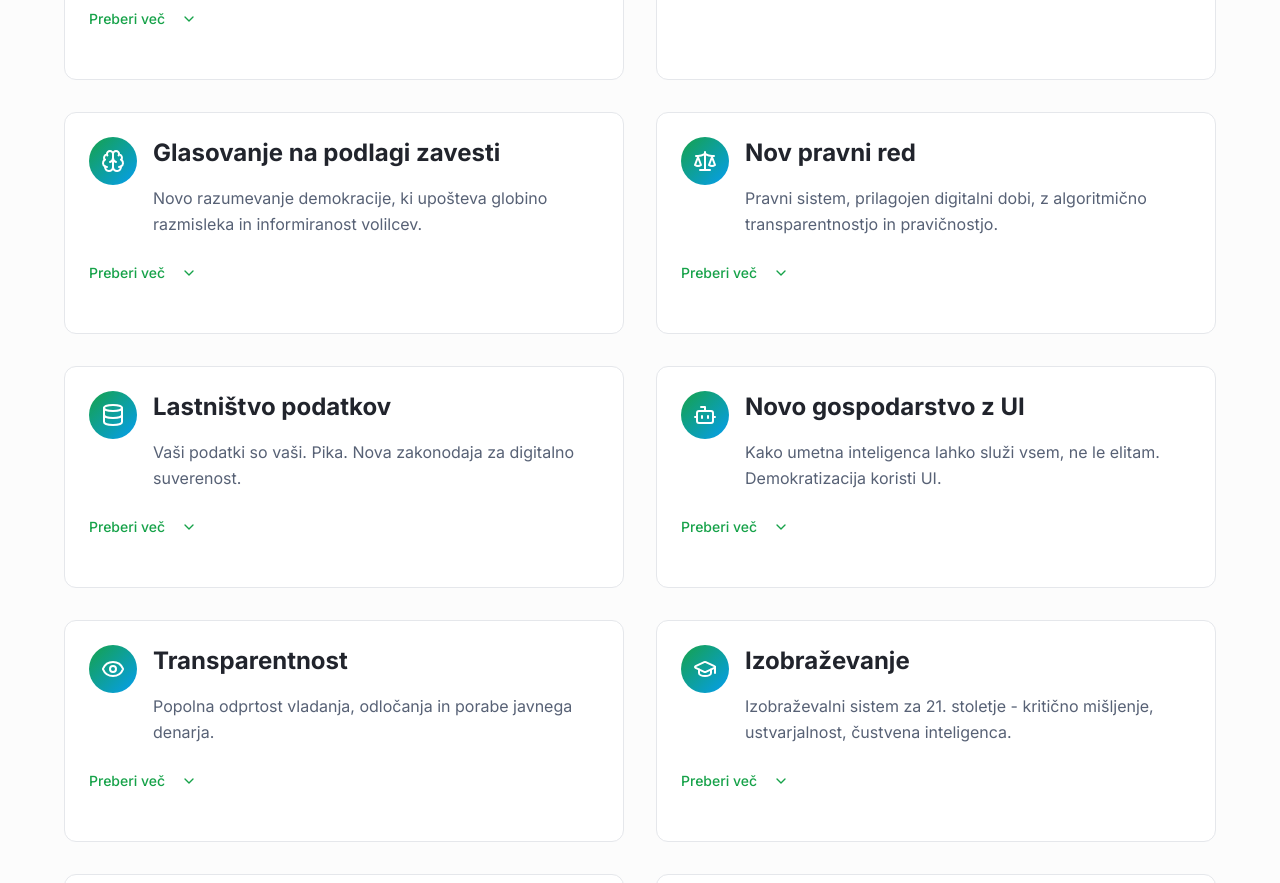
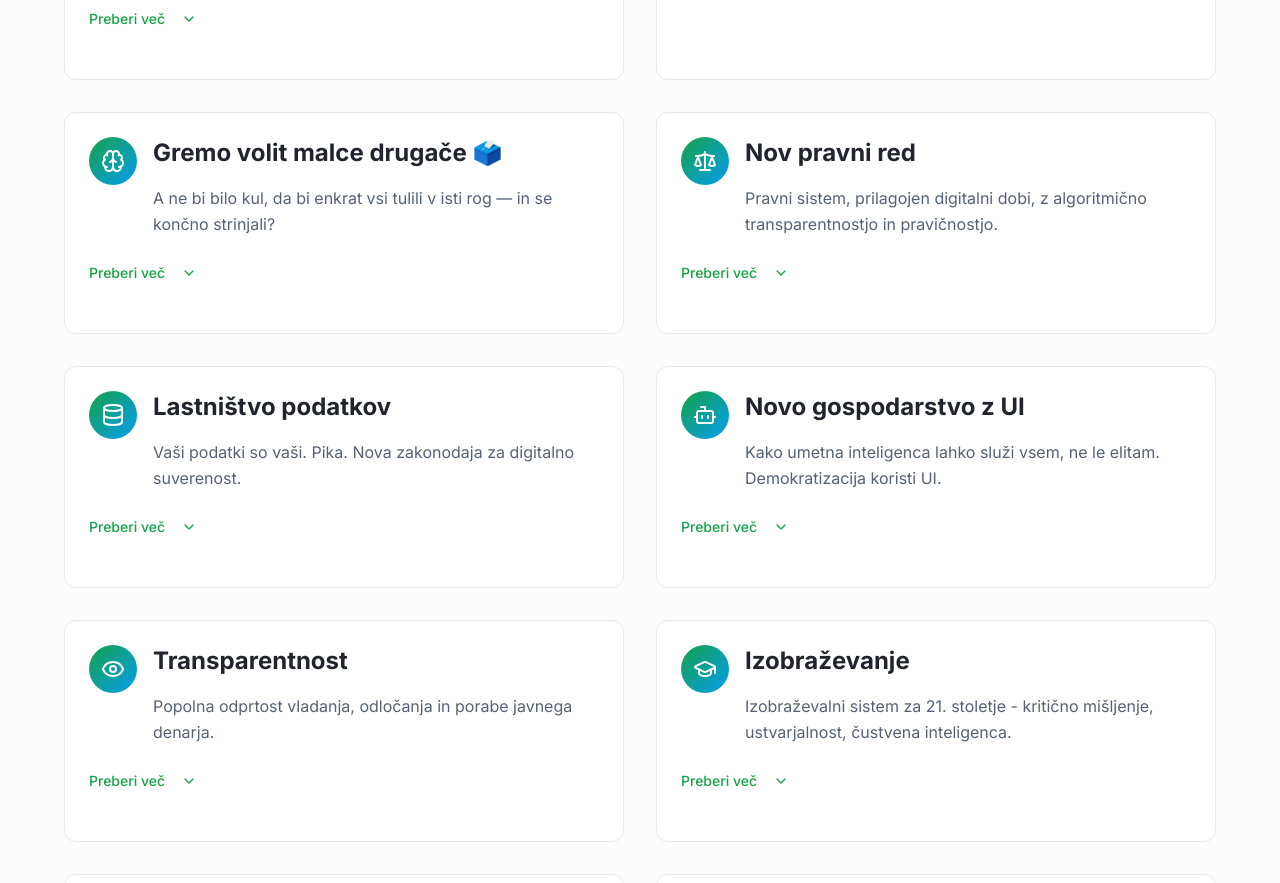
Before and after one commit to BrillyantJosh/nov-svetovni-red-lana, a React (Vite) app: page / in a window 1280 px wide. Shown: the part 1520-2403 px from the top of the page. Built offline with nearby package versions, Linux system fonts and the light colour scheme; the HTML template or start-up script is replaced by a standard one.

Commit message:
Update "Glasovanje na podlagi zavesti" card

```diff
--- a/src/pages/Index.tsx
+++ b/src/pages/Index.tsx
@@ -191,17 +191,41 @@ const Index = () => {
 
             {/* Consciousness-based Voting */}
             <ExpandableSection
-              title="Glasovanje na podlagi zavesti"
-              summary="Novo razumevanje demokracije, ki upošteva globino razmisleka in informiranost volilcev."
-              content="Tradicionalna demokracija ima svoje omejitve. Raziskujemo nove modele:
+              title="Gremo volit malce drugače 🗳️"
+              summary="A ne bi bilo kul, da bi enkrat vsi tulili v isti rog — in se končno strinjali?"
+              content={<>
+                <p className="mb-4">
+                  Danes imamo kao demokracijo. Ampak v resnici vse, kar je demokratičnega v naši ureditvi, je to, da znova in znova "demokratično" izvolimo novega diktatorja, ki nas potem nekaj let j… Polovico časa pa porabimo, da se prerekamo, kdo je boljši in kdo slabši. Saj ne moremo biti tako naivni, da tega ne opazimo v dobi informatizacije. Ok, pred 1000 leti je to še šlo, ampak ne leta 2025.
+                </p>
 
-• Kvalificirano glasovanje z izobraževalnimi moduli
-• Sistemi vrednotenja argumentov in dokazov
-• Deliberativna demokracija v manjših skupinah
-• Tehnološko podprto sodelovalno odločanje
-• Transparentni sistemi za spremljanje učinkov politik
+                <p className="mb-4">
+                  V <strong>Novem Svetovnem Redu Lana</strong> ne volimo voditeljev, ampak <strong>ideje</strong>.
+                  <br />
+                  In to take, ki imajo višjo stopnjo zavesti in služijo vsem.
+                </p>
 
-Cilj je informirane, premišljene odločitve, ne le popularnost."
+                <p className="mb-4">
+                  Kdor koli lahko predlaga idejo. Če je res na višjem nivoju zavesti, potem ne sme imeti niti enega samega nasprotnika. Samo take ideje lahko služijo celoti. Tak proces ni samo "volitve" — je pot v preoblikovanje skupnosti v nekaj več.
+                </p>
+
+                <p className="mb-4">
+                  Zavedamo se, da predlogi, ki temeljijo na izbiri med dvema nasprotjema, po definiciji ne morejo biti višja zavest. Višja zavest vedno pokaže <strong>rešitev v igri med nasprotji</strong>. Samo to je celota — in samo v taki perspektivi ni nobenega razloga za nasprotovanje.
+                </p>
+
+                <p className="mb-4">
+                  Če pa se kdo vseeno odloči nasprotovati zgolj iz <strong>"nasprotovanja"</strong>, se sproži samoodgovorni postopek: prevzeti mora odgovornost ali pa se samodejno izključi iz Lanine realnosti. Njegova denarnica se odregistrira in izgubi težo v quorumu. Torej odpor sam od sebe izgine.
+                </p>
+
+                <p className="mb-4">
+                  V tem svetu smo veseli vsakega iskrenega odpora — ker nasprotovanje samo pomaga soustvarjati višjo stopnjo zavesti. Na koncu pa:
+                  <br />
+                  če si bil del quoruma in nisi glasoval, šteje to kot <strong>tihi glas ZA</strong>.
+                </p>
+
+                <p>
+                  Končni rezultat? Vedno <strong>100 % ZA</strong>. ✅
+                </p>
+              </>}
               icon={<Brain className="h-6 w-6" />}
             />
 
```
